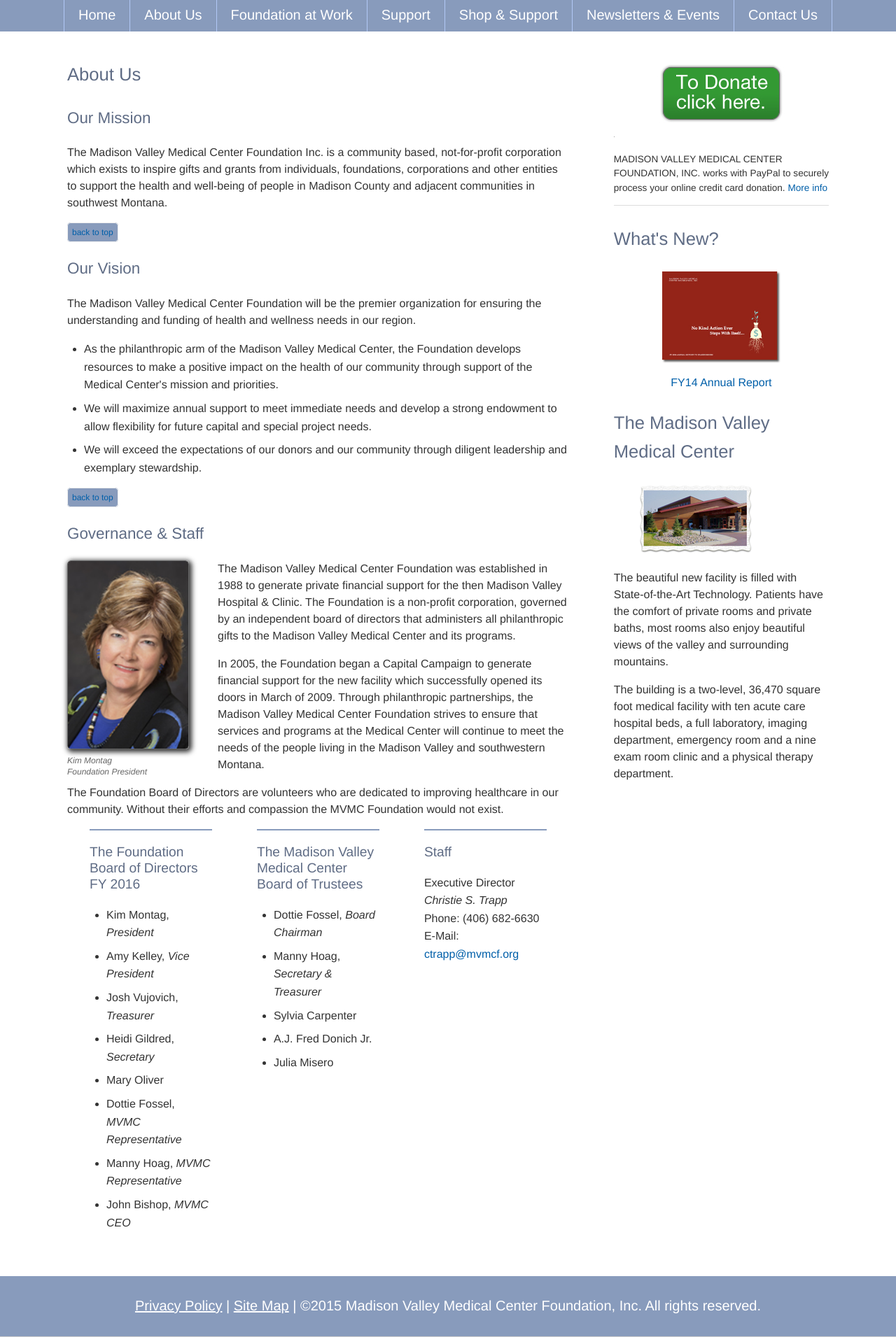
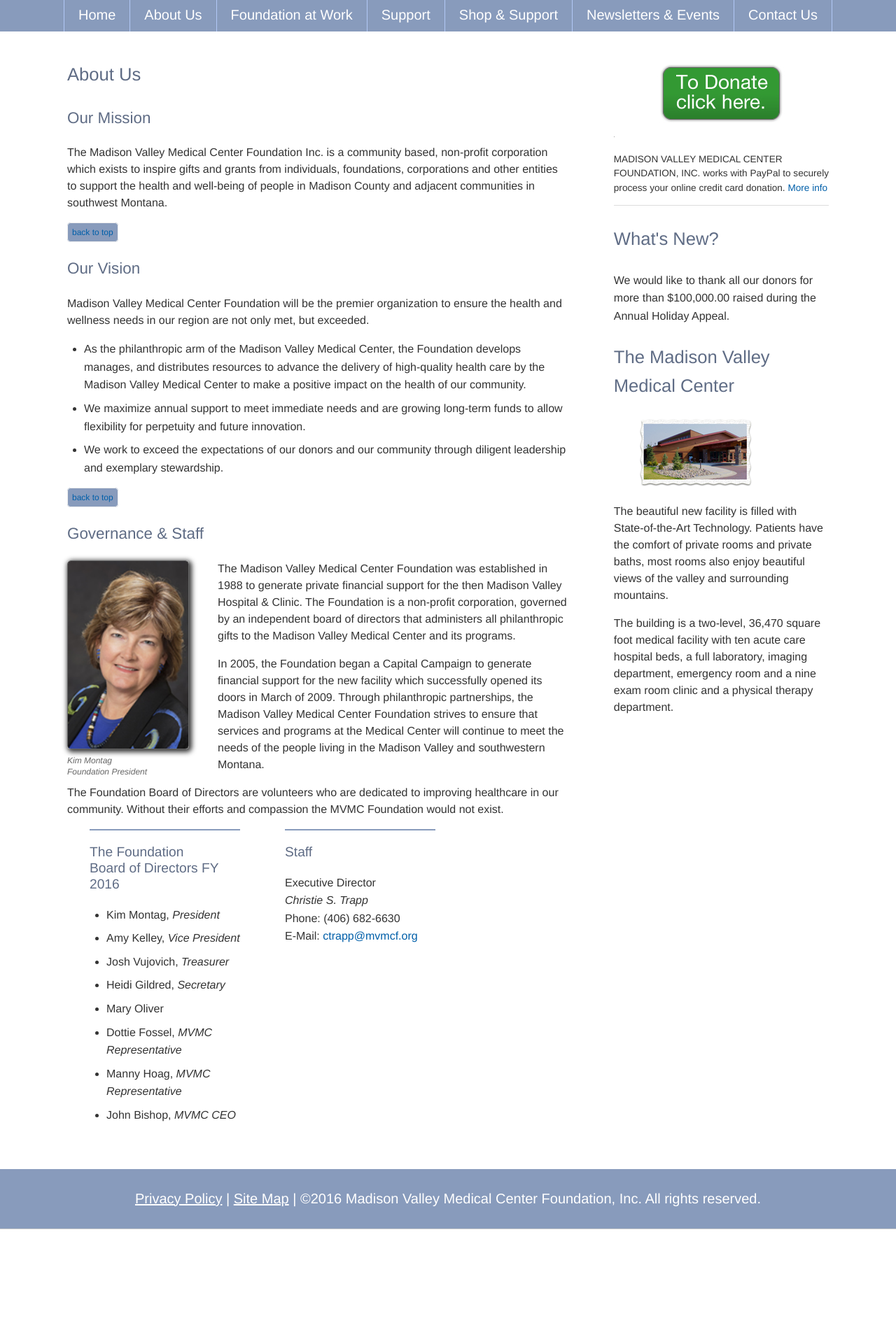
Before and after one commit to polarbeardesign/mvmcf, a PHP site: page /aboutus.php in a window 1280 px wide. Shown: the part 353-2264 px from the top of the page at 70% size. After the commit the page ends 2110 px from the top, so only its background shows below. Run offline with PHP 8.4, Linux system fonts and the light colour scheme.

Commit message:
updates to the site copy

```diff
--- a/aboutus.php
+++ b/aboutus.php
@@ -33,16 +33,16 @@
     <a name="mission"></a>
     <h2>Our Mission</h2>
 
-    <p>The Madison Valley Medical Center Foundation Inc. is a community based, not-for-profit corporation which exists to inspire gifts and grants from individuals, foundations, corporations and other entities to support the health and well-being of people in Madison County and adjacent communities in southwest Montana.</p>
+    <p>The Madison Valley Medical Center Foundation Inc. is a community based, non-profit corporation which exists to inspire gifts and grants from individuals, foundations, corporations and other entities to support the health and well-being of people in Madison County and adjacent communities in southwest Montana.</p>
     <a name="vision"></a>
     <a href="#top" class="inner-nav">back to top</a>
     <h2>Our Vision</h2>
 
-    <p>The Madison Valley Medical Center Foundation will be the premier organization for ensuring the understanding and funding of health and wellness needs in our region.</p>
+    <p>Madison Valley Medical Center Foundation will be the premier organization to ensure the health and wellness needs in our region are not only met, but exceeded.</p>
     <ul>
-      <li>As the philanthropic arm of the Madison Valley Medical Center, the Foundation develops resources to make a positive impact on the health of our community through support of the Medical Center's mission and priorities.</li>
-      <li>We will maximize annual support to meet immediate needs and develop a strong endowment to allow flexibility for future capital and special project needs.</li>
-      <li>We will exceed the expectations of our donors and our community through diligent leadership and exemplary stewardship.</li>
+      <li>As the philanthropic arm of the Madison Valley Medical Center, the Foundation develops manages, and distributes resources to advance the delivery of high-quality health care by the Madison Valley Medical Center to make a positive impact on the health of our community.</li>
+      <li>We maximize annual support to meet immediate needs and are growing long-term funds to allow flexibility for perpetuity and future innovation.</li>
+      <li>We work to exceed the expectations of our donors and our community through diligent leadership and exemplary stewardship.</li>
     </ul>
     <a name="governance"></a>
     <a href="#top" class="inner-nav">back to top</a>
@@ -72,16 +72,6 @@
         </ul>
       </div>
       <div class="cell governance">
-        <h3>The Madison Valley Medical Center Board of Trustees</h3>
-        <ul>
-          <li>Dottie Fossel, <em>Board Chairman</em></li>
-          <li>Manny Hoag,<em> Secretary &amp; Treasurer</em></li>
-          <li>Sylvia Carpenter</li>
-          <li>A.J. Fred Donich Jr.</li>
-          <li>Julia Misero</li>
-        </ul>
-      </div>
-      <div class="cell governance">
         <h3>Staff</h3>
         <strong>Executive Director</strong><br />
         <em>Christie S. Trapp</em><br />
@@ -97,9 +87,7 @@
 
       <h1>What's New?</h1>
 
-      <a href="newsletters/MVMCF2015_Annual_Report_web_FY_2014.pdf" target="_blank"><img border="0" alt="FY14 Annual Report" src="img/Annual_Report_FY2014.jpg" width="169"style="display: block; margin: 0 auto;" longdesc="newsletters/MVMCF2015_Annual_Report_web_FY_2014.pdf" /></a>
-
-      <p style="text-align: center;"><a href="newsletters/MVMCF2015_Annual_Report_web_FY_2014.pdf" target="_blank">FY14 Annual Report</a></p>
+      We would like to thank all our donors for more than $100,000.00 raised during the Annual Holiday Appeal.
 
       <?php include("sb_mvmc.php"); ?>
   </section>
--- a/contactus.php
+++ b/contactus.php
@@ -72,9 +72,7 @@
 
       <h1>What's New?</h1>
 
-      <a href="newsletters/MVMCF2015_Annual_Report_web_FY_2014.pdf" target="_blank"><img border="0" alt="FY14 Annual Report" src="img/Annual_Report_FY2014.jpg" width="169"style="display: block; margin: 0 auto;" longdesc="newsletters/MVMCF2015_Annual_Report_web_FY_2014.pdf" /></a>
-
-      <p style="text-align: center;"><a href="newsletters/MVMCF2015_Annual_Report_web_FY_2014.pdf" target="_blank">FY14 Annual Report</a></p>
+      We would like to thank all our donors for more than $100,000.00 raised during the Annual Holiday Appeal.
 
       <?php include("sb_mvmc.php"); ?>
   </section>
--- a/donate_cornerstone_club.php
+++ b/donate_cornerstone_club.php
@@ -34,7 +34,7 @@
 
     <p>Madison Valley Medical Center Foundation's definition of a Cornerstone Club member is one who supports the Foundation by making an annual commitment to contribute quarterly to insure a regular source of funds in support of the Medical Center's mission.</p>
 
-    <p>One of the challenges to running a successful not-for-profit Medical Center is to ensure that there is adequate resources year round to support the operation to make sure that the highest-quality of health care is available in the community.</p>
+    <p>One of the challenges to running a successful non-profit Medical Center is to ensure that there is adequate resources year round to support the operation to make sure that the highest-quality of health care is available in the community.</p>
 
     <p>Through quarterly donations, Cornerstone Club members provide the Madison Valley Medical Center Foundation with a consistent and reliable source of funding that allows us to plan ahead for the needs of the Medical Center.</p>
 
@@ -85,9 +85,7 @@
 
       <h1>What's New?</h1>
 
-      <a href="newsletters/MVMCF2015_Annual_Report_web_FY_2014.pdf" target="_blank"><img border="0" alt="FY14 Annual Report" src="img/Annual_Report_FY2014.jpg" width="169"style="display: block; margin: 0 auto;" longdesc="newsletters/MVMCF2015_Annual_Report_web_FY_2014.pdf" /></a>
-
-      <p style="text-align: center;"><a href="newsletters/MVMCF2015_Annual_Report_web_FY_2014.pdf" target="_blank">FY14 Annual Report</a></p>
+      We would like to thank all our donors for more than $100,000.00 raised during the Annual Holiday Appeal.
 
       <?php include("sb_mvmc.php"); ?>
   </section>
--- a/donate_donor_recognition.php
+++ b/donate_donor_recognition.php
@@ -50,9 +50,7 @@
 
       <h1>What's New?</h1>
 
-      <a href="newsletters/MVMCF2015_Annual_Report_web_FY_2014.pdf" target="_blank"><img border="0" alt="FY14 Annual Report" src="img/Annual_Report_FY2014.jpg" width="169"style="display: block; margin: 0 auto;" longdesc="newsletters/MVMCF2015_Annual_Report_web_FY_2014.pdf" /></a>
-
-      <p style="text-align: center;"><a href="newsletters/MVMCF2015_Annual_Report_web_FY_2014.pdf" target="_blank">FY14 Annual Report</a></p>
+      We would like to thank all our donors for more than $100,000.00 raised during the Annual Holiday Appeal.
 
       <?php include("sb_mvmc.php"); ?>
   </section>
--- a/donate_employer_match.php
+++ b/donate_employer_match.php
@@ -80,9 +80,7 @@
 
       <h1>What's New?</h1>
 
-      <a href="newsletters/MVMCF2015_Annual_Report_web_FY_2014.pdf" target="_blank"><img border="0" alt="FY14 Annual Report" src="img/Annual_Report_FY2014.jpg" width="169"style="display: block; margin: 0 auto;" longdesc="newsletters/MVMCF2015_Annual_Report_web_FY_2014.pdf" /></a>
-
-      <p style="text-align: center;"><a href="newsletters/MVMCF2015_Annual_Report_web_FY_2014.pdf" target="_blank">FY14 Annual Report</a></p>
+      We would like to thank all our donors for more than $100,000.00 raised during the Annual Holiday Appeal.
 
       <?php include("sb_mvmc.php"); ?>
   </section>
--- a/donate_memorials.php
+++ b/donate_memorials.php
@@ -72,9 +72,7 @@
 
       <h1>What's New?</h1>
 
-      <a href="newsletters/MVMCF2015_Annual_Report_web_FY_2014.pdf" target="_blank"><img border="0" alt="FY14 Annual Report" src="img/Annual_Report_FY2014.jpg" width="169"style="display: block; margin: 0 auto;" longdesc="newsletters/MVMCF2015_Annual_Report_web_FY_2014.pdf" /></a>
-
-      <p style="text-align: center;"><a href="newsletters/MVMCF2015_Annual_Report_web_FY_2014.pdf" target="_blank">FY14 Annual Report</a></p>
+      We would like to thank all our donors for more than $100,000.00 raised during the Annual Holiday Appeal.
 
       <?php include("sb_mvmc.php"); ?>
   </section>
--- a/donate_planned_giving.php
+++ b/donate_planned_giving.php
@@ -78,9 +78,7 @@
 
       <h1>What's New?</h1>
 
-      <a href="newsletters/MVMCF2015_Annual_Report_web_FY_2014.pdf" target="_blank"><img border="0" alt="FY14 Annual Report" src="img/Annual_Report_FY2014.jpg" width="169"style="display: block; margin: 0 auto;" longdesc="newsletters/MVMCF2015_Annual_Report_web_FY_2014.pdf" /></a>
-
-      <p style="text-align: center;"><a href="newsletters/MVMCF2015_Annual_Report_web_FY_2014.pdf" target="_blank">FY14 Annual Report</a></p>
+      We would like to thank all our donors for more than $100,000.00 raised during the Annual Holiday Appeal.
 
       <?php include("sb_mvmc.php"); ?>
   </section>
--- a/donation.php
+++ b/donation.php
@@ -74,9 +74,7 @@
 
       <h1>What's New?</h1>
 
-      <a href="newsletters/MVMCF2015_Annual_Report_web_FY_2014.pdf" target="_blank"><img border="0" alt="FY14 Annual Report" src="img/Annual_Report_FY2014.jpg" width="169"style="display: block; margin: 0 auto;" longdesc="newsletters/MVMCF2015_Annual_Report_web_FY_2014.pdf" /></a>
-
-      <p style="text-align: center;"><a href="newsletters/MVMCF2015_Annual_Report_web_FY_2014.pdf" target="_blank">FY14 Annual Report</a></p>
+      We would like to thank all our donors for more than $100,000.00 raised during the Annual Holiday Appeal.
 
       <?php include("sb_mvmc.php"); ?>
   </section>
--- a/inc/footer.php
+++ b/inc/footer.php
@@ -1 +1 @@
-<a href="privacypolicy.php">Privacy Policy</a> | <a href="sitemap.xml">Site Map</a> | &copy;2015 Madison Valley Medical Center Foundation, Inc. All rights reserved.
+<a href="privacypolicy.php">Privacy Policy</a> | <a href="sitemap.xml">Site Map</a> | &copy;<?php echo date("Y") ?> Madison Valley Medical Center Foundation, Inc. All rights reserved.
--- a/inc/header.php
+++ b/inc/header.php
@@ -1,3 +1,7 @@
+<?php
+date_default_timezone_set('America/Denver');
+?>
+
 <div class="menu-link inner-nav">
   <a href="#nav">menu</a>
 </div>
--- a/index.php
+++ b/index.php
@@ -35,7 +35,7 @@
   <article>
     <h1>Working Together, Making a Difference<br />in the Health of Our Community</h1>
 
-    <p>As a not-for-profit corporation, the Madison Valley Medical Center Foundation (MVMCF) exists solely to support the mission of the Medical Center and the programs and services it provides.</p>
+    <p>As a non-profit corporation, the Madison Valley Medical Center Foundation (MVMCF) exists solely to support the mission of the Medical Center and the programs and services it provides.</p>
 
     <p>The Foundation accepts contributions from individuals, corporations, foundations, and other donors for facility improvement, equipment purchases and health programs designed to enhance the quality of life for residents of Madison County and southwestern Montana.</p>
 
--- a/news_events.php
+++ b/news_events.php
@@ -52,9 +52,7 @@
 
       <h1>What's New?</h1>
 
-      <a href="newsletters/MVMCF2015_Annual_Report_web_FY_2014.pdf" target="_blank"><img border="0" alt="FY14 Annual Report" src="img/Annual_Report_FY2014.jpg" width="169"style="display: block; margin: 0 auto;" longdesc="newsletters/MVMCF2015_Annual_Report_web_FY_2014.pdf" /></a>
-
-      <p style="text-align: center;"><a href="newsletters/MVMCF2015_Annual_Report_web_FY_2014.pdf" target="_blank">FY14 Annual Report</a></p>
+      We would like to thank all our donors for more than $100,000.00 raised during the Annual Holiday Appeal.
 
       <?php include("sb_mvmc.php"); ?>
   </section>
--- a/pressroom.php
+++ b/pressroom.php
@@ -405,9 +405,7 @@
 
       <h1>What's New?</h1>
 
-      <a href="newsletters/MVMCF2015_Annual_Report_web_FY_2014.pdf" target="_blank"><img border="0" alt="FY14 Annual Report" src="img/Annual_Report_FY2014.jpg" width="169"style="display: block; margin: 0 auto;" longdesc="newsletters/MVMCF2015_Annual_Report_web_FY_2014.pdf" /></a>
-
-      <p style="text-align: center;"><a href="newsletters/MVMCF2015_Annual_Report_web_FY_2014.pdf" target="_blank">FY14 Annual Report</a></p>
+      We would like to thank all our donors for more than $100,000.00 raised during the Annual Holiday Appeal.
 
       <?php include("sb_mvmc.php"); ?>
   </section>
--- a/privacypolicy.php
+++ b/privacypolicy.php
@@ -52,9 +52,7 @@
 
       <h1>What's New?</h1>
 
-      <a href="newsletters/MVMCF2015_Annual_Report_web_FY_2014.pdf" target="_blank"><img border="0" alt="FY14 Annual Report" src="img/Annual_Report_FY2014.jpg" width="169"style="display: block; margin: 0 auto;" longdesc="newsletters/MVMCF2015_Annual_Report_web_FY_2014.pdf" /></a>
-
-      <p style="text-align: center;"><a href="newsletters/MVMCF2015_Annual_Report_web_FY_2014.pdf" target="_blank">FY14 Annual Report</a></p>
+      We would like to thank all our donors for more than $100,000.00 raised during the Annual Holiday Appeal.
 
       <?php include("sb_mvmc.php"); ?>
   </section>
--- a/shopandsupport.php
+++ b/shopandsupport.php
@@ -65,9 +65,7 @@
 
       <h1>What's New?</h1>
 
-      <a href="newsletters/MVMCF2015_Annual_Report_web_FY_2014.pdf" target="_blank"><img border="0" alt="FY14 Annual Report" src="img/Annual_Report_FY2014.jpg" width="169"style="display: block; margin: 0 auto;" longdesc="newsletters/MVMCF2015_Annual_Report_web_FY_2014.pdf" /></a>
-
-      <p style="text-align: center;"><a href="newsletters/MVMCF2015_Annual_Report_web_FY_2014.pdf" target="_blank">FY14 Annual Report</a></p>
+      We would like to thank all our donors for more than $100,000.00 raised during the Annual Holiday Appeal.
 
       <?php include("sb_mvmc.php"); ?>
   </section>
```
Also changed, not shown: annualreport.php (+16 -20 lines), dollarsatwork.php (+7 -13 lines), 1 other file.
